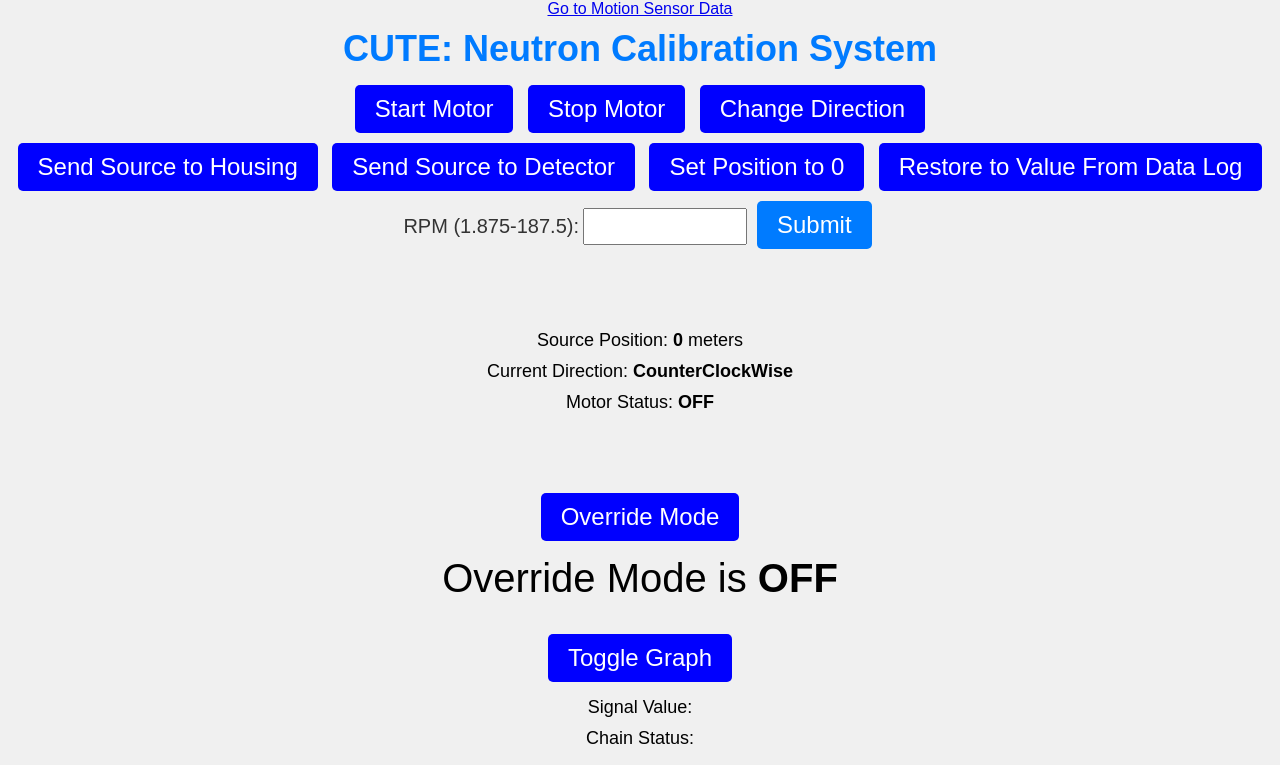
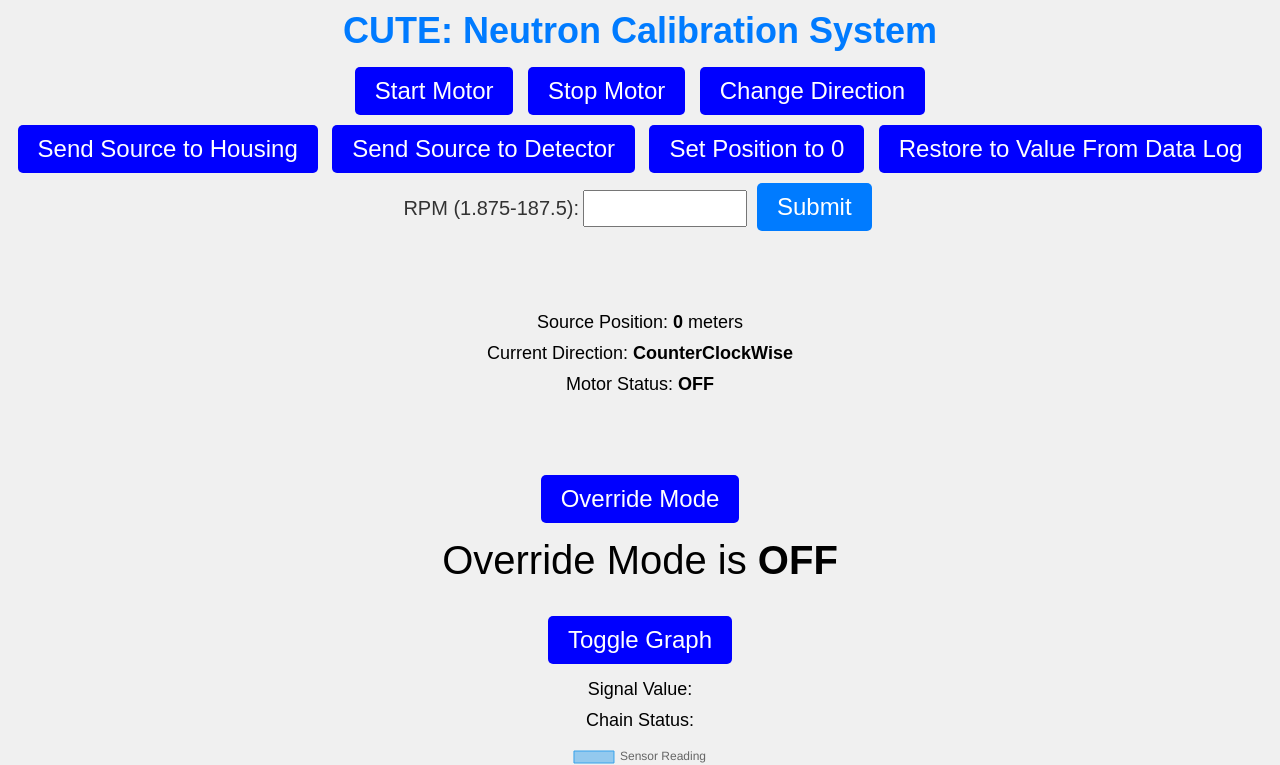
Before and after one commit to Will0212/StepperMotorFinal, a plain HTML site: page index.html in a window 1280 px wide. Shown: the top 765 px of the page. Drawn offline with nearby package versions, Linux system fonts and the light colour scheme; no server answers.

Commit message:
Update index.html

```diff
--- a/index.html
+++ b/index.html
@@ -7,8 +7,6 @@
     <meta charset="UTF-8">
 
     <meta name="viewport" content="width=device-width, initial-scale=1.0">
-
-    <a href="motionsensor.html">Go to Motion Sensor Data</a>
 
     <title>CUTE: Neutron Calibration System</title>
     <script src="https://cdn.jsdelivr.net/npm/chart.js"></script>
```
